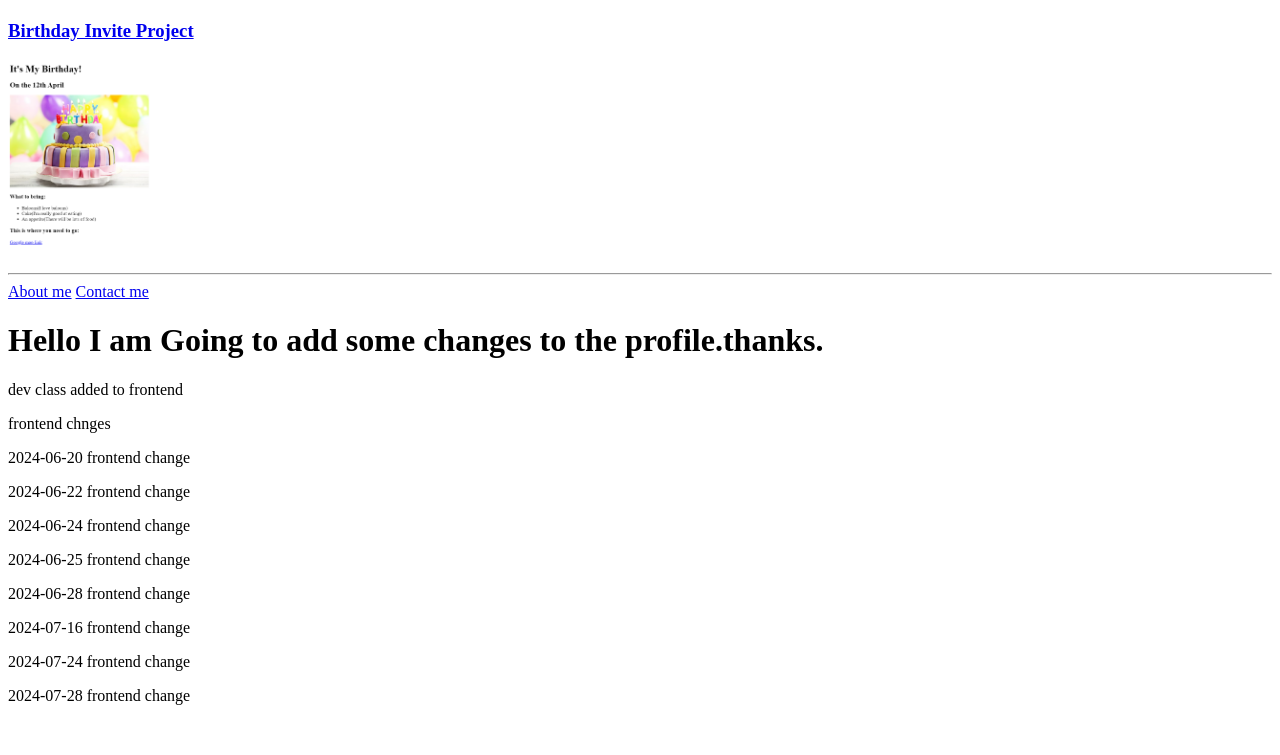
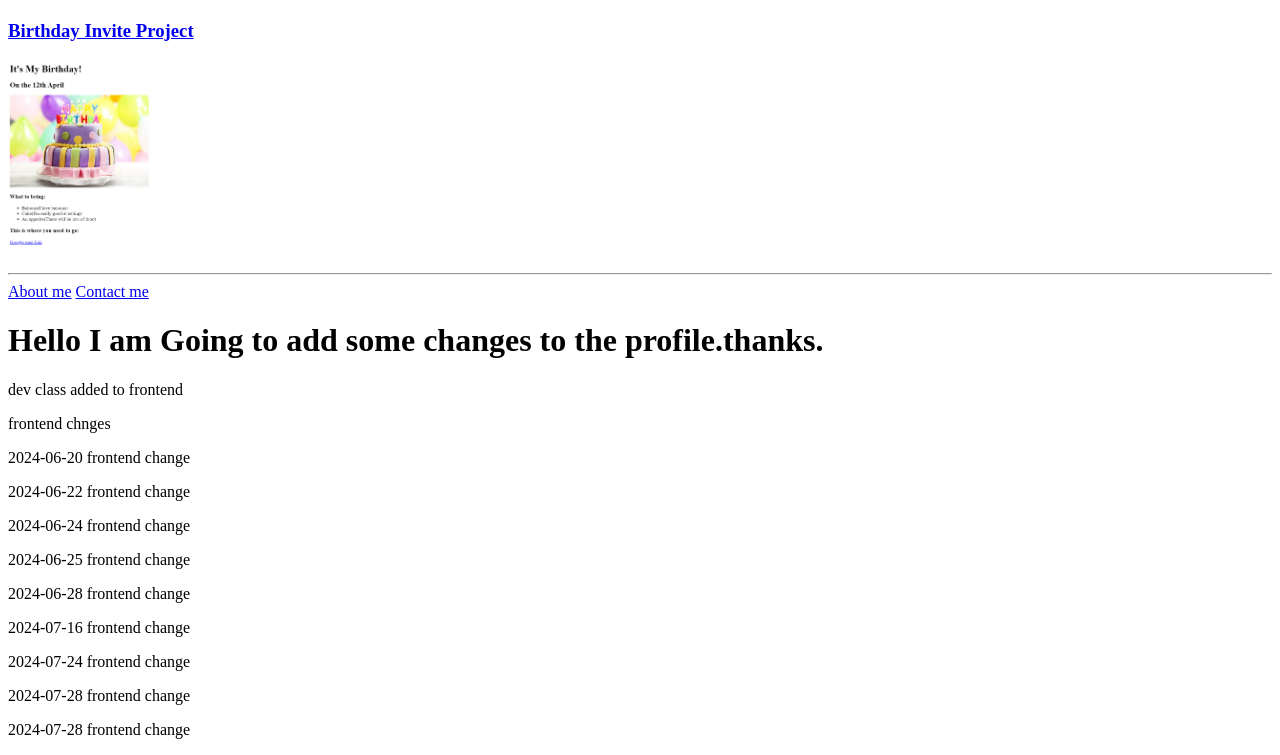
Before and after one commit to IKudagama/new-WEB, a plain HTML site: page index.html in a window 1280 px wide. Shown: the part 391-1146 px from the top of the page. Before the commit the page ends 1112 px from the top, so only its background shows below. Drawn offline with Linux system fonts and the light colour scheme.

Commit message:
dev added

```diff
--- a/index.html
+++ b/index.html
@@ -71,6 +71,9 @@ https://developer.mozilla.org/en-US/docs/Web/HTML/Element/img#attr-height -->
     <dev class="new">
         <p>2024-07-28 frontend change</p>
     </dev>
+    <dev class="new">
+        <p>2024-07-28 frontend change</p>
+    </dev>
 
 </body>
 </html>
```
